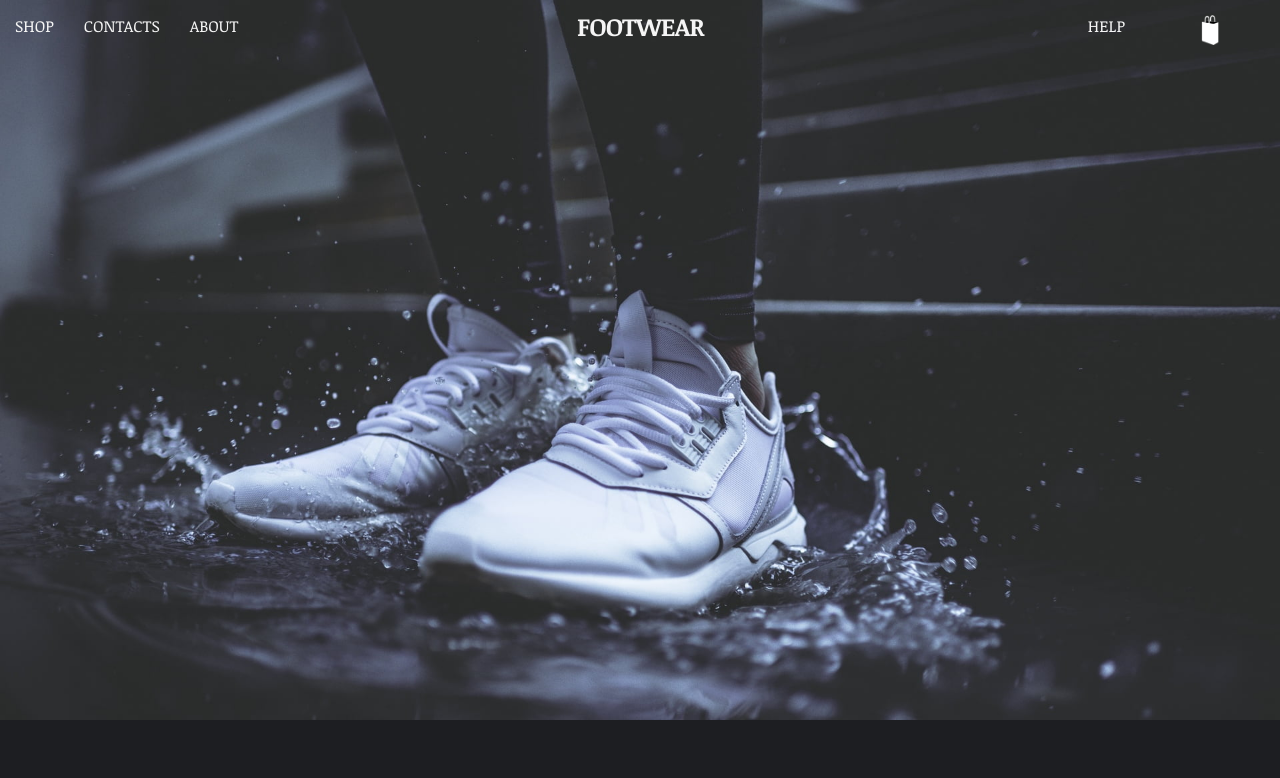
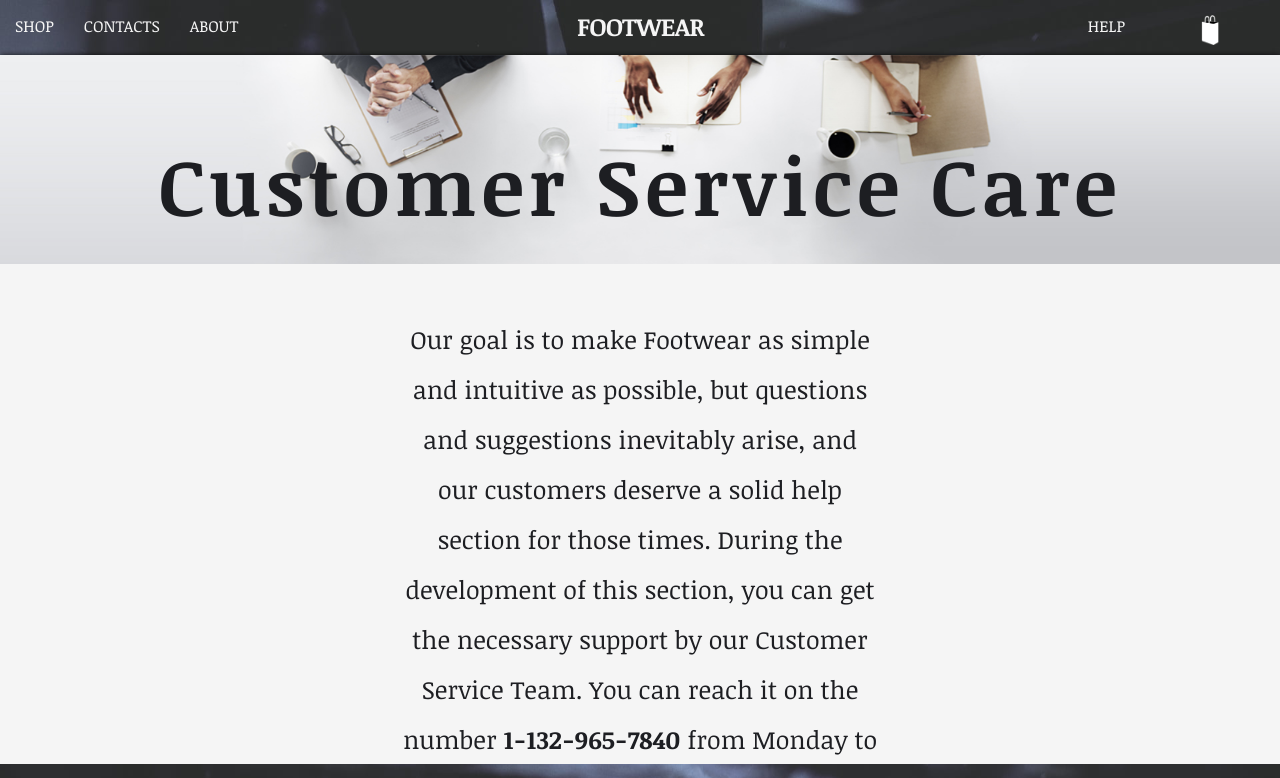
Before and after one commit to AshenNagamaki/First-SPA, a React (Create React App) app: page /help in a window 1280 px wide. Shown: the top 778 px of the page. Built offline with nearby package versions, Linux system fonts and the light colour scheme.

Commit message:
Add Help component

```diff
--- a/src/App.js
+++ b/src/App.js
@@ -6,6 +6,7 @@ import Ave from './components/Ave/Ave';
 import ProductsList from './containers/ProductsList/ProductsList';
 import Contacts from './components/Contacts/Contacts';
 import About from './components/About/About';
+import Help from './components/Help/Help';
 import Cart from './containers/Cart/Cart';
 
 const App = () => {
@@ -16,6 +17,7 @@ const App = () => {
                 <Route path="/products" component={ProductsList} />
                 <Route path="/contacts" component={Contacts} />
                 <Route path="/about" component={About} />
+                <Route path="/help" component={Help} />
                 <Route path="/cart" component={Cart} />
             </Switch>
         </Layout>
--- a/src/components/About/About.module.css
+++ b/src/components/About/About.module.css
@@ -1,12 +1,10 @@
 .AboutHead {
     width: 100%;
     height: 300px;
-    box-shadow: 0px -1px 5px -1px rgba(0, 0, 0, 0.75);
-    -webkit-box-shadow: 0px -1px 5px -1px rgba(0, 0, 0, 0.75);
-    -moz-box-shadow: 0px -1px 5px -1px rgba(0, 0, 0, 0.75);
-    background-image: linear-gradient(#2e2e30 ,#f5f5f5);
+    background-image: linear-gradient(#3b3b4d ,#f5f5f5);
     color: #f5f5f5;
     text-align: center;
+    cursor: default;
 }
 
 .AboutHead h1 {
@@ -23,6 +21,7 @@
     margin: 0;
     background-color: #f5f5f5;
     color: #1d1e22;
+    cursor: default;
 }
 
 .AboutFooter p {
--- /dev/null
+++ b/src/components/Help/Help.js
@@ -0,0 +1,14 @@
+import React from 'react';
+
+import classes from './Help.module.css';
+
+const Help = () => {
+    return (
+        <div className={classes.HelpLogo}>
+            <h1 className={classes.HelpLogoTitle}>Customer Service Care</h1>
+            <section className={classes.HelpInfoPanel}><p>Our goal is to make Footwear as simple and intuitive as possible, but questions and suggestions inevitably arise, and our customers deserve a solid help section for those times. During the development of this section, you can get the necessary support by our Customer Service Team. You can reach it on the number <strong>1-132-965-7840</strong> from Monday to Friday. (Any time until the end of the development.) <br /><span>Thank you for patience!</span></p></section>
+        </div>
+    );
+};
+
+export default Help;
--- /dev/null
+++ b/src/components/Help/Help.module.css
@@ -0,0 +1,34 @@
+.HelpLogo {
+    width: 100%;
+    height: 375px;
+    background-image: url(../../assets/images/help-background.jpg);
+    background-size: 100% 100%;
+    background-repeat: no-repeat;
+    box-shadow: 0px -1px 5px -1px rgba(0, 0, 0, 0.75);
+    -webkit-box-shadow: 0px -1px 5px -1px rgba(0, 0, 0, 0.75);
+    -moz-box-shadow: 0px -1px 5px -1px rgba(0, 0, 0, 0.75);
+    color: #1d1e22;
+    text-align: center;
+}
+
+.HelpLogoTitle {
+    padding-top: 75px;
+    margin: 0;
+    font-size: 80px;
+    font-weight: bold;
+    letter-spacing: 5px;
+    cursor: default;
+}
+
+.HelpInfoPanel {
+    width: 100%;
+    height: 500px;
+    background-color: #f5f5f5;
+}
+
+.HelpInfoPanel p {
+    font-size: 25px;
+    text-align: center;
+    line-height: 50px;
+    padding: 50px 400px;
+}
```
Also changed, not shown: src/assets/images/help-background.jpg (added).
